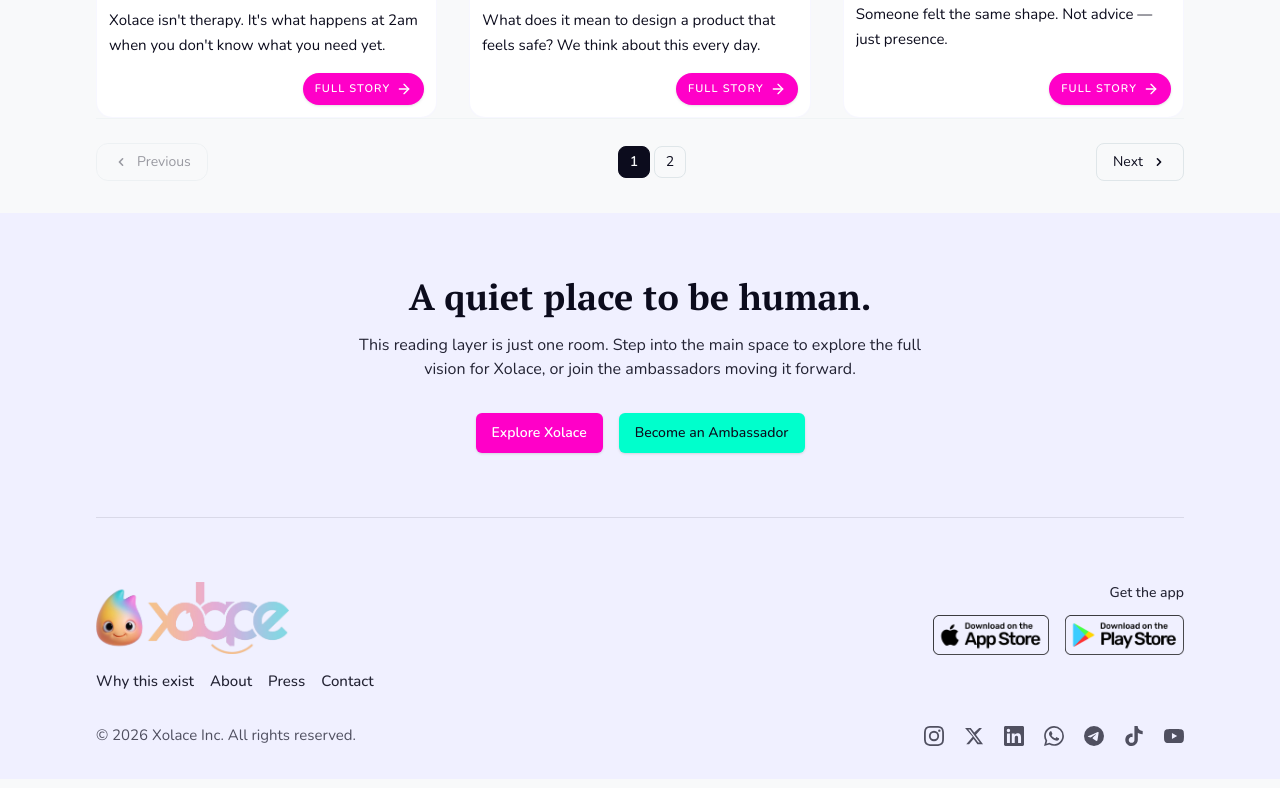
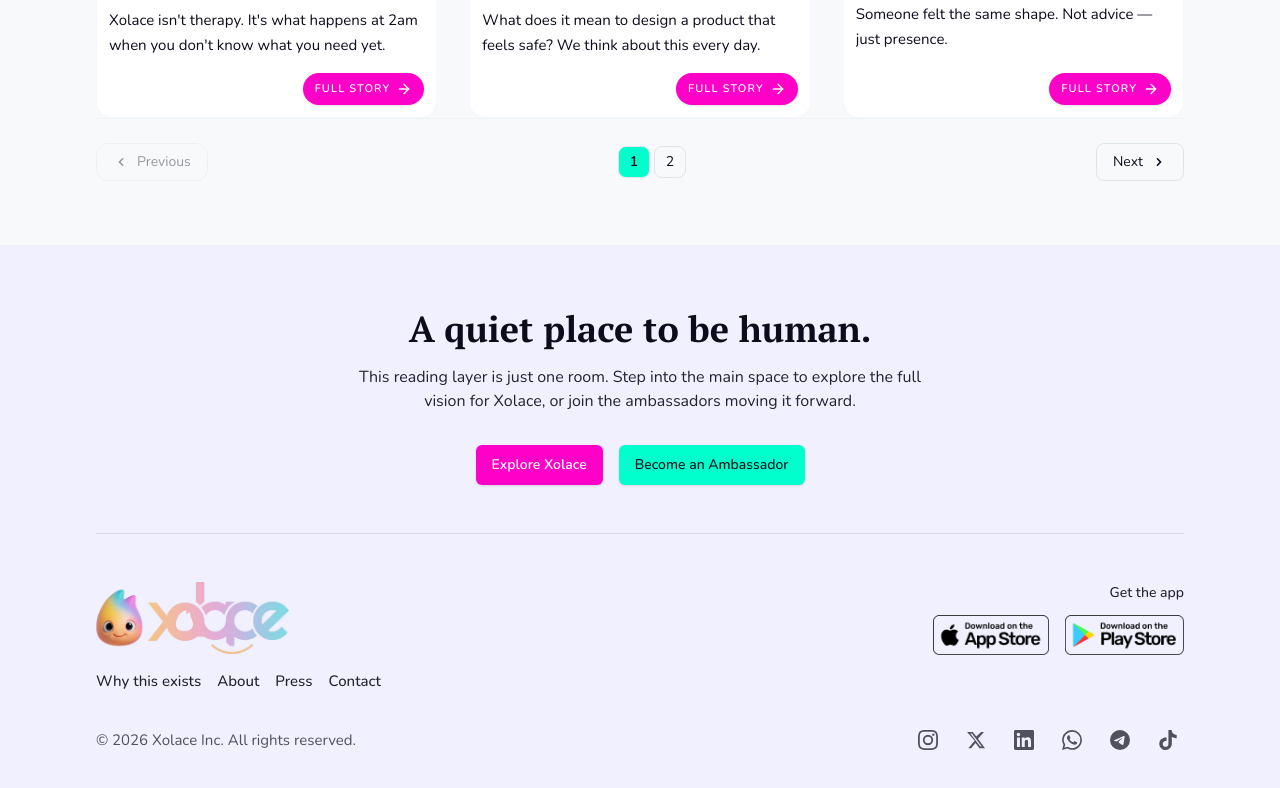
Before and after one commit to xolace-official/xolace_blog, a Next.js app: page / in a window 1280 px wide. Shown: the part 1834-2622 px from the top of the page. Built offline with nearby package versions, Linux system fonts and the light colour scheme.

Commit message:
Add social links

```diff
--- a/app/globals.css
+++ b/app/globals.css
@@ -132,7 +132,7 @@
     @apply bg-background text-foreground;
   }
   main {
-    @apply px-4 pb-8 md:py-8 md:px-24;
+    @apply px-4 pb-8 md:pt-8 md:pb-16 md:px-24;
   }
   html {
     @apply font-sans;
--- a/components/layout/site-footer.tsx
+++ b/components/layout/site-footer.tsx
@@ -1,88 +1,67 @@
 'use client';
 
 import Link from 'next/link';
-import { XolaceLogo } from "@/components/shared/xolace-logo";
-import { DownloadButtons } from "@/components/shared/download-buttons";
-import { Button } from "@/components/ui/button";
+import { motion, useInView } from 'motion/react';
+import { useRef, useState } from 'react';
+import { XolaceLogo } from '@/components/shared/xolace-logo';
+import { DownloadButtons } from '@/components/shared/download-buttons';
+import { Button } from '@/components/ui/button';
+import {SocialLinks} from "@/components/shared/social-links";
+import {ArrowUp} from "lucide-react";
+
+const EASE = [0.16, 1, 0.3, 1] as const;
 
 const footerLinks = [
-  { label: 'Why this exist', href: '/https://xolaceinc.com' },
-  { label: 'About', href: '/https://xolaceinc.com/about' },
-  { label: 'Press', href: '/https://xolaceinc.com/press' },
+  { label: 'Why this exists', href: 'https://xolaceinc.com' },
+  { label: 'About', href: 'https://xolaceinc.com/about' },
+  { label: 'Press', href: 'https://xolaceinc.com/press' },
   { label: 'Contact', href: 'mailto:hello@xolaceinc.com' },
 ];
 
-const socialLinks = [
-  {
-    label: 'Instagram',
-    href: 'https://www.instagram.com/xolaceinc?igsh=MXZ4YzZ0dGhyZ3h5NQ==',
-    icon: (
-        <svg viewBox="0 0 24 24" className="h-5 w-5 fill-current">
-          <path d="M12 2.163c3.204 0 3.584.012 4.85.07 3.252.148 4.771 1.691 4.919 4.919.058 1.265.069 1.645.069 4.849 0 3.205-.012 3.584-.069 4.849-.149 3.225-1.664 4.771-4.919 4.919-1.266.058-1.644.07-4.85.07-3.204 0-3.584-.012-4.849-.07-3.26-.149-4.771-1.699-4.919-4.92-.058-1.265-.07-1.644-.07-4.849 0-3.204.013-3.583.07-4.849.149-3.227 1.664-4.771 4.919-4.919 1.266-.057 1.645-.069 4.849-.069zM12 0C8.741 0 8.333.014 7.053.072 2.695.272.273 2.69.073 7.052.014 8.333 0 8.741 0 12c0 3.259.014 3.668.072 4.948.2 4.358 2.618 6.78 6.98 6.98C8.333 23.986 8.741 24 12 24c3.259 0 3.668-.014 4.948-.072 4.354-.2 6.782-2.618 6.979-6.98.059-1.28.073-1.689.073-4.948 0-3.259-.014-3.667-.072-4.947-.196-4.354-2.617-6.78-6.979-6.98C15.668.014 15.259 0 12 0zm0 5.838a6.162 6.162 0 100 12.324 6.162 6.162 0 000-12.324zM12 16a4 4 0 110-8 4 4 0 010 8zm6.406-11.845a1.44 1.44 0 100 2.881 1.44 1.44 0 000-2.881z" />
-        </svg>
-    ),
-  },
-  {
-    label: 'X',
-    href: 'https://x.com/xolaceinc',
-    icon: (
-        <svg viewBox="0 0 24 24" className="h-5 w-5 fill-current">
-          <path d="M18.244 2.25h3.308l-7.227 8.26 8.502 11.24H16.17l-4.714-6.231-5.401 6.231H2.746l7.73-8.835L1.254 2.25H8.08l4.253 5.622 5.911-5.622zm-1.161 17.52h1.833L7.084 4.126H5.117z" />
-        </svg>
-    ),
-  },
-  {
-    label: 'LinkedIn',
-    href: 'https://www.linkedin.com/company/xolace-inc/',
-    icon: (
-        <svg viewBox="0 0 24 24" className="h-5 w-5 fill-current">
-          <path d="M20.447 20.452h-3.554v-5.569c0-1.328-.027-3.037-1.852-3.037-1.853 0-2.136 1.445-2.136 2.939v5.667H9.351V9h3.414v1.561h.046c.477-.9 1.637-1.85 3.37-1.85 3.601 0 4.267 2.37 4.267 5.455v6.286zM5.337 7.433a2.062 2.062 0 01-2.063-2.065 2.064 2.064 0 112.063 2.065zm1.782 13.019H3.555V9h3.564v11.452zM22.225 0H1.771C.792 0 0 .774 0 1.729v20.542C0 23.227.792 24 1.771 24h20.451C23.2 24 24 23.227 24 22.271V1.729C24 .774 23.2 0 22.222 0h.003z" />
-        </svg>
-    ),
-  },
-  {
-    label: 'WhatsApp',
-    href: 'https://whatsapp.com/channel/0029Vb68RgXGpLHPmY1pL73s',
-    icon: (
-        <svg viewBox="0 0 24 24" className="h-5 w-5 fill-current">
-          <path d="M17.472 14.382c-.297-.149-1.758-.867-2.03-.967-.273-.099-.471-.148-.67.15-.197.297-.767.966-.94 1.164-.173.199-.347.223-.644.075-.297-.15-1.255-.463-2.39-1.475-.883-.788-1.48-1.761-1.653-2.059-.173-.297-.018-.458.13-.606.134-.133.298-.347.446-.52.149-.174.198-.298.298-.497.099-.198.05-.371-.025-.52-.075-.149-.669-1.612-.916-2.207-.242-.579-.487-.5-.669-.51-.173-.008-.371-.01-.57-.01-.198 0-.52.074-.792.372-.272.297-1.04 1.016-1.04 2.479 0 1.462 1.065 2.875 1.213 3.074.149.198 2.096 3.2 5.077 4.487.709.306 1.262.489 1.694.625.712.227 1.36.195 1.871.118.571-.085 1.758-.719 2.006-1.413.248-.694.248-1.289.173-1.413-.074-.124-.272-.198-.57-.347m-5.421 7.403h-.004a9.87 9.87 0 01-5.031-1.378l-.361-.214-3.741.982.998-3.648-.235-.374a9.86 9.86 0 01-1.51-5.26c.001-5.45 4.436-9.884 9.888-9.884 2.64 0 5.122 1.03 6.988 2.898a9.825 9.825 0 012.893 6.994c-.003 5.45-4.437 9.884-9.885 9.884m8.413-18.297A11.815 11.815 0 0012.05 0C5.495 0 .16 5.335.157 11.892c0 2.096.547 4.142 1.588 5.945L.057 24l6.305-1.654a11.882 11.882 0 005.683 1.448h.005c6.554 0 11.89-5.335 11.893-11.893a11.821 11.821 0 00-3.48-8.413z" />
-        </svg>
-    ),
-  },
-  {
-    label: 'Telegram',
-    href: 'https://t.me/xolaceinc',
-    icon: (
-        <svg viewBox="0 0 24 24" className="h-5 w-5 fill-current">
-          <path d="M11.944 0A12 12 0 0 0 0 12a12 12 0 0 0 12 12 12 12 0 0 0 12-12A12 12 0 0 0 12 0a12 12 0 0 0-.056 0zm4.962 7.224c.1-.002.321.023.465.14a.506.506 0 0 1 .171.325c.016.093.036.306.02.472-.18 1.898-.962 6.502-1.36 8.627-.168.9-.499 1.201-.82 1.23-.696.065-1.225-.46-1.9-.902-1.056-.693-1.653-1.124-2.678-1.8-1.185-.78-.417-1.21.258-1.91.177-.184 3.247-2.977 3.307-3.23.007-.032.014-.15-.056-.212s-.174-.041-.249-.024c-.106.024-1.793 1.14-5.061 3.345-.48.33-.913.49-1.302.48-.428-.008-1.252-.241-1.865-.44-.752-.245-1.349-.374-1.297-.789.027-.216.325-.437.893-.663 3.498-1.524 5.83-2.529 6.998-3.014 3.332-1.386 4.025-1.627 4.476-1.635z" />
-        </svg>
-    ),
-  },
-  {
-    label: 'TikTok',
-    href: 'https://tiktok.com/@talk.with.xolace',
-    icon: (
-        <svg viewBox="0 0 24 24" className="h-5 w-5 fill-current">
-          <path d="M12.525.02c1.31-.02 2.61-.01 3.91-.02.08 1.53.63 3.09 1.75 4.17 1.12 1.11 2.7 1.62 4.24 1.79v4.03c-1.44-.05-2.89-.35-4.2-.97-.57-.26-1.1-.59-1.62-.93-.01 2.92.01 5.84-.02 8.75-.08 1.4-.54 2.79-1.35 3.94-1.31 1.92-3.58 3.17-5.91 3.21-1.43.08-2.86-.31-4.08-1.03-2.02-1.19-3.44-3.37-3.65-5.71-.02-.5-.03-1-.01-1.49.18-1.9 1.12-3.72 2.58-4.96 1.66-1.44 3.98-2.13 6.15-1.72.02 1.48-.04 2.96-.04 4.44-.99-.32-2.15-.23-3.02.37-.63.41-1.11 1.04-1.36 1.75-.21.51-.15 1.07-.14 1.61.24 1.64 1.82 3.02 3.5 2.87 1.12-.01 2.19-.66 2.77-1.61.19-.33.4-.67.41-1.06.1-1.79.06-3.57.07-5.36.01-4.03-.01-8.05.02-12.07z" />
-        </svg>
-    ),
-  },
-  {
-    label: 'YouTube',
-    href: 'https://youtube.com/@xolace',
-    icon: (
-        <svg viewBox="0 0 24 24" className="h-5 w-5 fill-current">
-          <path d="M23.498 6.186a3.016 3.016 0 00-2.122-2.136C19.505 3.545 12 3.545 12 3.545s-7.505 0-9.377.505A3.017 3.017 0 00.502 6.186C0 8.07 0 12 0 12s0 3.93.502 5.814a3.016 3.016 0 002.122 2.136c1.871.505 9.376.505 9.376.505s7.505 0 9.377-.505a3.015 3.015 0 002.122-2.136C24 15.93 24 12 24 12s0-3.93-.502-5.814zM9.545 15.568V8.432L15.818 12l-6.273 3.568z" />
-        </svg>
-    ),
-  },
-];
+export function SiteFooter() {
+  const ref = useRef<HTMLElement>(null);
+  const isInView = useInView(ref, { once: true, margin: '-60px' });
+  const [hovered, setHovered] = useState(false);
 
-export function SiteFooter() {
   return (
-    <footer className="w-full bg-muted px-4 pt-4 pb-8 md:px-24 md:pt-16 md:pb-8">
-      <div className="flex flex-col gap-8 ">
-        <section className="text-center ">
+      <motion.footer
+          ref={ref}
+          className="relative bg-primary overflow-hidden flex flex-col w-full"
+          onMouseEnter={() => setHovered(true)}
+          onMouseLeave={() => setHovered(false)}
+          initial={{ paddingLeft: '0rem', paddingRight: '0rem', paddingBottom: '0rem', marginTop: '0rem' }}
+          animate={{
+            paddingLeft: hovered ? '0.75rem' : '0rem',
+            paddingRight: hovered ? '0.75rem' : '0rem',
+            paddingBottom: hovered ? '4rem' : '0rem',
+            marginTop: hovered ? '-2rem' : '0rem',
+          }}
+          transition={{ duration: 0.8, ease: EASE }}
+      >
+        {/* Back to top — revealed in the gap below the card */}
+        <div className="absolute bottom-0 left-0 w-full h-12 flex items-center justify-center z-0">
+          <button
+              onClick={() => window.scrollTo({ top: 0, behavior: 'smooth' })}
+              className="flex flex-row items-center justify-center gap-2  font-bold uppercase tracking-widest text-background hover:text-foreground transition-colors duration-200"
+          >
+            <ArrowUp/> Back to top
+          </button>
+        </div>
+
+        {/* Main footer card — lifts up and gets rounded bottom corners on hover */}
+        <motion.div
+            className="relative z-10 w-full bg-muted px-4 pt-4 pb-8 md:px-24 md:pt-16 md:pb-8"
+            initial={{ borderBottomLeftRadius: '0px', borderBottomRightRadius: '0px' }}
+            animate={{
+              borderBottomLeftRadius: hovered ? '2rem' : '0px',
+              borderBottomRightRadius: hovered ? '2rem' : '0px',
+            }}
+            transition={{ duration: 0.8, ease: EASE }}
+        >
+          <div className="flex flex-col gap-8">
+
+            {/* CTA section */}
+            <section className="text-center">
               <h2 className="font-serif text-3xl font-bold text-muted-foreground md:text-4xl">
                 A quiet place to be human.
               </h2>
@@ -90,42 +69,34 @@
                 This reading layer is just one room. Step into the main space to explore the full vision for Xolace, or join the ambassadors moving it forward.
               </p>
               <div className="mt-8 flex items-center justify-center gap-4 flex-row">
-            <Button
-              asChild
-              className="h-10 font-semibold"
-            >
-              <Link
-                href="https://xolaceinc.com"
-                target="_blank"
-                rel="noopener noreferrer"
-              >
+                <Button asChild className="h-10 font-semibold">
+                  <Link href="https://xolaceinc.com" target="_blank" rel="noopener noreferrer">
                     Explore Xolace
                   </Link>
                 </Button>
-            <Button
-              asChild
-              className="h-10 bg-accent text-foreground hover:bg-accent/80 transition-colors duration-200 "
-            >
-              <Link
-                href="https://xolaceinc.com/ambassadors"
-                target="_blank"
-                rel="noopener noreferrer"
-              >
+                <Button asChild className="h-10 bg-accent text-foreground hover:bg-accent/80 transition-colors duration-200">
+                  <Link href="https://xolaceinc.com/ambassadors" target="_blank" rel="noopener noreferrer">
                     Become an Ambassador
                   </Link>
                 </Button>
               </div>
             </section>
 
-        <div className="border-t border-muted-foreground/10 my-8" />
+            <div className="border-t border-muted-foreground/10 my-4" />
 
-        <div className="flex flex-col gap-4 ">
+            <div className="flex flex-col gap-4">
               <div className="flex flex-col gap-8 md:flex-row md:items-start md:justify-between">
-            <div className="space-y-4">
+
+                {/* Logo + links */}
+                <motion.div
+                    initial={{ opacity: 0, y: 20 }}
+                    animate={isInView ? { opacity: 1, y: 0 } : {}}
+                    transition={{ duration: 0.7, ease: EASE }}
+                    className="space-y-4"
+                >
                   <Link href="/" className="group shrink-0">
-                <XolaceLogo size="lg"/>
+                    <XolaceLogo size="lg" />
                   </Link>
-
                   <nav className="mt-4 flex flex-wrap gap-x-4 gap-y-2">
                     {footerLinks.map((link) => (
                         <Link
@@ -137,41 +108,43 @@
                         </Link>
                     ))}
                   </nav>
-            </div>
+                </motion.div>
 
-            <div className="hidden flex-col items-end gap-3 md:flex">
+                {/* Download buttons */}
+                <motion.div
+                    initial={{ opacity: 0, y: 20 }}
+                    animate={isInView ? { opacity: 1, y: 0 } : {}}
+                    transition={{ duration: 0.7, delay: 0.1, ease: EASE }}
+                    className="hidden flex-col items-end gap-3 md:flex"
+                >
                                 <span className="text-[14px] font-medium text-muted-foreground/90">
                                     Get the app
                                 </span>
                   <div className="flex gap-2">
-               <DownloadButtons/>
+                    <DownloadButtons />
                   </div>
-            </div>
+                </motion.div>
               </div>
 
-          <div className="border-muted-foreground/20 pt-4">
+              {/* Bottom bar */}
+              <motion.div
+                  initial={{ opacity: 0 }}
+                  animate={isInView ? { opacity: 1 } : {}}
+                  transition={{ duration: 0.6, delay: 0.2, ease: EASE }}
+                  className="border-muted-foreground/20 pt-4"
+              >
                 <div className="flex flex-row gap-4 items-center justify-between">
                   <p className="text-[15px] text-muted-foreground/70">
                     {`© ${new Date().getFullYear()} Xolace Inc. All rights reserved.`}
                   </p>
-              <div className="flex items-center gap-5">
-                {socialLinks.map((social) => (
-                    <Link
-                        key={social.label}
-                        href={social.href}
-                        target="_blank"
-                        rel="noopener noreferrer"
-                        className="text-muted-foreground/70 transition-colors hover:text-muted-foreground"
-                        aria-label={social.label}
-                    >
-                      {social.icon}
-                    </Link>
-                ))}
+                  <div className="flex items-center gap-4 flex-wrap justify-end">
+                    <SocialLinks/>
                   </div>
                 </div>
+              </motion.div>
             </div>
           </div>
-      </div>
-    </footer>
+        </motion.div>
+      </motion.footer>
   );
 }
--- a/components/layout/site-header.tsx
+++ b/components/layout/site-header.tsx
@@ -9,9 +9,9 @@
 import { XolaceLogo } from '@/components/shared/xolace-logo';
 
 const navLinks = [
-  { label: 'Stories', href: '/stories' },
-  { label: 'About', href: '/about' },
-  { label: 'Topics', href: '/topics' },
+  // { label: 'Stories', href: '/stories' },
+  // { label: 'About', href: '/about' },
+  // { label: 'Topics', href: '/topics' },
 ];
 
 export function SiteHeader() {
--- a/components/shared/back-button.tsx
+++ b/components/shared/back-button.tsx
@@ -32,7 +32,7 @@
 
             {/* Desktop — floats left of the centered column */}
             <div className="hidden md:block">
-                <div className="mx-auto max-w-4xl relative">
+                <div className="mx-auto max-w-3xl relative">
                     <Button
                         asChild
                         variant="outline"
--- a/features/home/pagination.tsx
+++ b/features/home/pagination.tsx
@@ -65,7 +65,7 @@
                         disabled={page === currentPage}
                         className={`inline-flex h-8 w-8 items-center justify-center rounded-lg border text-sm transition-colors duration-150
                                     ${page === currentPage
-                            ? 'border-foreground bg-foreground text-background font-semibold cursor-default'
+                            ? 'bg-accent font-semibold cursor-default'
                             : 'border-border text-foreground hover:bg-muted'
                         }`}
                     >
--- a/package.json
+++ b/package.json
@@ -14,6 +14,7 @@
     "class-variance-authority": "^0.7.1",
     "clsx": "^2.1.1",
     "lucide-react": "^1.17.0",
+    "motion": "^12.40.0",
     "next": "16.2.6",
     "next-themes": "^0.4.6",
     "radix-ui": "^1.4.3",
```
Also changed, not shown: 1 other file (tests, documents, lock files or other folders). Lines whose indentation alone changed are shown as unchanged.
